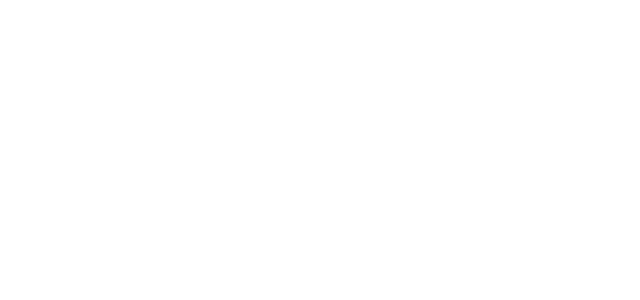
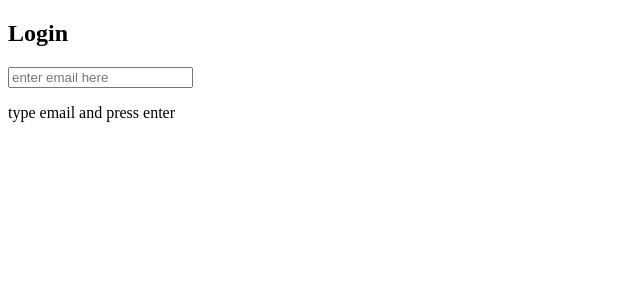
Before and after one commit to mroshan74/login-react-app-assign1-18-03-2020, a React (Create React App) app: page / in a window 1280 px wide. Shown: the top 300 px of the page, without its empty margins (0-640 px from the left). Built offline with nearby package versions, Linux system fonts and the light colour scheme; the HTML template or start-up script is replaced by a standard one.

Commit message:
fixed login path

```diff
--- a/src/App.js
+++ b/src/App.js
@@ -6,7 +6,7 @@
     return (
       <BrowserRouter>
         <div>
-            <Route path='/login' component={Login} />
+            <Route path='/' component={Login} />
             <Route path='/userProfile/:id' component={UserProfile} />
         </div>
       </BrowserRouter>
--- a/src/Login.js
+++ b/src/Login.js
@@ -39,7 +39,7 @@
       <div>
         {
           localStorage.length != 0 ?
-            <Redirect to={`/userProfile/${this.state.users.id}`} />
+            <Redirect to={`/userProfile/${localStorage.getItem('storedId')}`} />
           :
             <div>
               <h2>Login</h2>
--- a/src/UserProfile.js
+++ b/src/UserProfile.js
@@ -50,7 +50,7 @@
         //console.log(this.state.user,this.state.posts)
         return (
           <div>
-            {this.state.redirect && <Redirect to='/login'/> }
+            {this.state.redirect && <Redirect to='/'/> }
             <button onClick={this.handleOut}>Log out</button>
             <h2>{this.state.user.name}</h2>
             <p>{this.state.user.email}</p>
```
